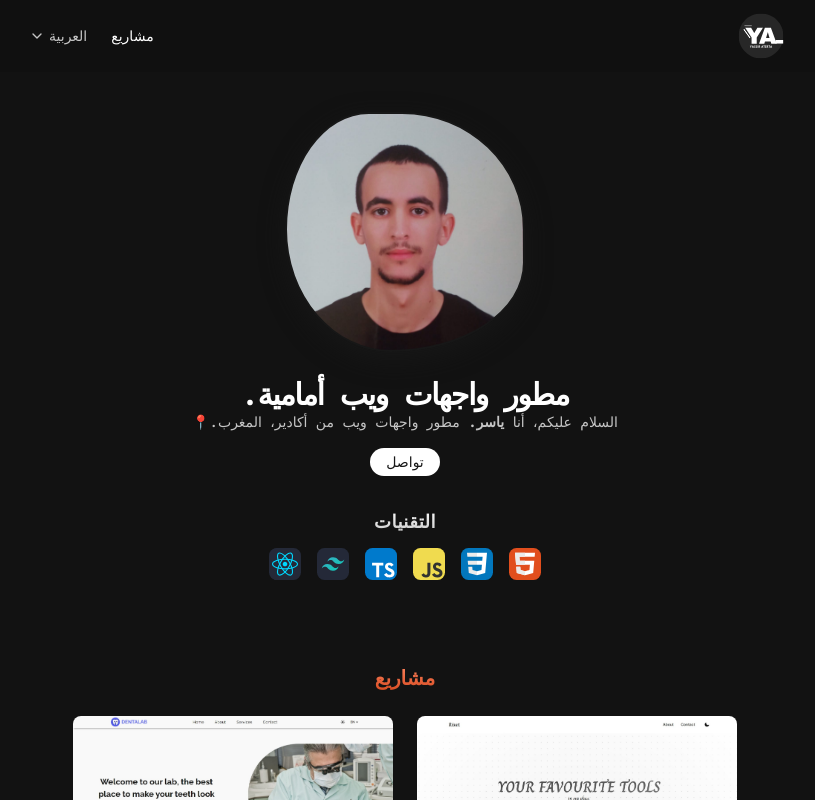
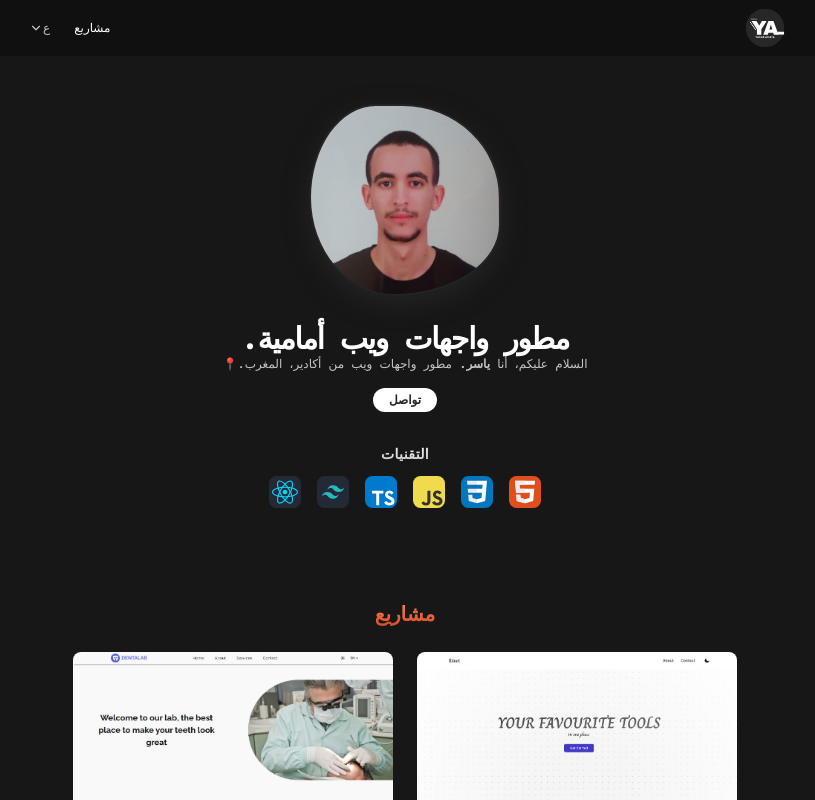
Before and after one commit to Falconstadium/react-portfolio, a React (Vite) app: page /ar in a window 1280 px wide. Shown: the top 800 px of the page, without its empty margins (235-1050 px from the left). Built offline with nearby package versions, Linux system fonts and the light colour scheme.

Commit message:
update v1.5

```diff
--- a/src/components/Hero.tsx
+++ b/src/components/Hero.tsx
@@ -8,14 +8,14 @@ const lang = getLang() as LanguageKey;
 
 export const Hero = () => {
   return (
-    <div className="animate-fadein grid place-content-center place-items-center gap-6 px-6 py-10">
-      <div className="img aspect-square w-56 bg-[url('/me-yassir.jpeg')] bg-cover bg-no-repeat xl:w-60"></div>
+    <div className="animate-fadein grid place-content-center place-items-center gap-6 px-6 py-10 xl:py-12">
+      <div className="img aspect-square w-48 bg-[url('/me-yassir.jpeg')] bg-cover bg-no-repeat"></div>
       <div className="grid gap-2 text-center">
         <div>
-          <h1 className="text-2xl font-bold tracking-tighter xl:text-3xl">
+          <h1 className="text-2xl font-extrabold tracking-tighter xl:text-3xl">
             {resources[lang].hero.title}
           </h1>
-          <p className="text-secondary text-xs xl:text-sm">
+          <p className="text-secondary text-xs">
             <span>
               {resources[lang].hero.greeting}
               <strong className="uppercase">
@@ -25,11 +25,13 @@ export const Hero = () => {
             <span> {resources[lang].hero.desc}</span>
           </p>
         </div>
-        <button className="text-dark hover:bg-secondary active:bg-secondary mx-auto mt-2 rounded-2xl bg-white px-4 py-1 text-sm font-medium capitalize transition-colors duration-300 ease-in-out">
-          <a href="#contact">{resources[lang].hero.contact}</a>
+        <button className="text-dark hover:bg-secondary active:bg-secondary mx-auto mt-2 rounded-2xl bg-white px-4 py-1 text-xs font-semibold transition-colors duration-300 ease-in-out">
+          <a href="#contact" className="">
+            {resources[lang].hero.contact}
+          </a>
         </button>
         <div className="grid gap-3 pt-6">
-          <h3 className="to-secondary bg-gradient-to-b from-white bg-clip-text font-semibold tracking-wide text-transparent uppercase xl:text-lg">
+          <h3 className="to-secondary bg-gradient-to-b from-white bg-clip-text text-sm font-bold tracking-wide text-transparent uppercase">
             {resources[lang].hero.tech}
           </h3>
           <ul className="flex items-center justify-center gap-4">
--- a/src/components/LangSelector.tsx
+++ b/src/components/LangSelector.tsx
@@ -49,14 +49,14 @@ const LangSelector = ({ langName }) => {
         type="button"
         ref={buttonRef}
         onClick={() => handleClickOutside()}
-        className="hover:bg-card active:bg-card text-secondary flex items-center gap-1 rounded px-2 py-1 font-light transition-colors duration-200 ease-in-out hover:text-white"
+        className="hover:bg-card active:bg-card text-secondary flex items-center rounded px-2 py-1 font-light transition-colors duration-200 ease-in-out hover:text-white"
       >
         {langFullName}
 
         <svg
           xmlns="http://www.w3.org/2000/svg"
-          width="16"
-          height="16"
+          width="14"
+          height="14"
           viewBox="0 0 24 24"
           fill="none"
           stroke="currentColor"
--- a/src/components/Navbar.tsx
+++ b/src/components/Navbar.tsx
@@ -13,14 +13,14 @@ export const Navbar = ({ langName }: NavbarProps) => {
   let lang = langName;
 
   return (
-    <header className="bg-nav w-full px-4 py-2 transition-all duration-300">
+    <header className="bg-nav w-full px-4 py-1 transition-all duration-300">
       <nav className="relative mx-auto flex max-w-3xl items-center justify-between">
         <div className="animate-salla">
           <Link to={"/" + lang}>
-            <img src={pic} alt="logo" loading="lazy" className="h-14 w-14" />
+            <img src={pic} alt="logo" loading="lazy" className="size-12" />
           </Link>
         </div>
-        <ul className="animate-risat flex items-center gap-4 text-xs lg:text-sm">
+        <ul className="animate-risat flex items-center gap-4 text-xs">
           <li>
             <Link
               to={"/" + lang + "/projects"}
--- a/src/index.css
+++ b/src/index.css
@@ -5,10 +5,10 @@
 @theme {
   --font-main: "JetBrains Mono", system-ui;
 
-  --color-dark: #171717;
+  --color-dark: #242424;
   --color-nav: #101010;
-  --color-contact: #191919;
-  --color-card: #121212;
+  --color-contact: #202020;
+  --color-card: #171717;
   --color-secondary: #c5c5c5;
   --color-blue: #5badff;
 
--- a/src/lib.ts
+++ b/src/lib.ts
@@ -1,7 +1,7 @@
 export const langList = {
-  en: "English",
-  fr: "Français",
-  ar: "العربية",
+  en: "EN",
+  fr: "FR",
+  ar: "ع",
 };
 
 export function getLang() {
--- a/src/resources/frSharedResources.ts
+++ b/src/resources/frSharedResources.ts
@@ -7,7 +7,7 @@ export const frSharedResources = {
     greeting: "Bonjour, je suis ",
     name: "yassir",
     desc: "Un développeur web basé à Agadir, au Maroc.📍",
-    contact: "prendre contact",
+    contact: "Prendre contact",
     tech: "stack tech",
     link: "cliquez ici pour visiter",
   },
--- a/src/resources/sharedResources.ts
+++ b/src/resources/sharedResources.ts
@@ -11,7 +11,7 @@ export const resources = {
       greeting: "Hi, I'm ",
       name: "yassir",
       desc: "A Front-End Web Developer based in Agadir, Morocco.📍",
-      contact: "get in touch",
+      contact: "Get in touch",
       tech: "tech stack",
       link: "Click here to visit",
     },
--- a/src/routes/Home.tsx
+++ b/src/routes/Home.tsx
@@ -1,8 +1,8 @@
-import { getLang } from "../lib";
 import { Contact } from "../components/Contact";
 import { Hero } from "../components/Hero";
 import { Navbar } from "../components/Navbar";
 import { Projects } from "../components/Projects";
+import { getLang } from "../lib";
 
 type LanguageKey = "en" | "fr" | "ar";
 
@@ -13,7 +13,7 @@ const validatedLang: LanguageKey = ["en", "fr", "ar"].includes(lang)
 
 const Home = () => {
   return (
-    <article className="font-main bg-dark text-white">
+    <article className="font-main text-white">
       <main className="grid min-h-dvh grid-rows-[auto_1fr]">
         <Navbar langName={validatedLang} />
         <div className="bg-card">
```
